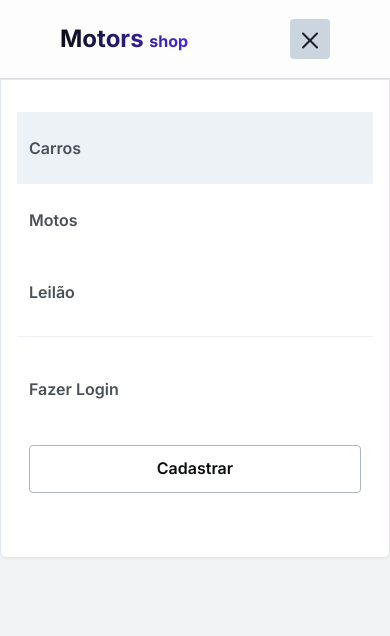
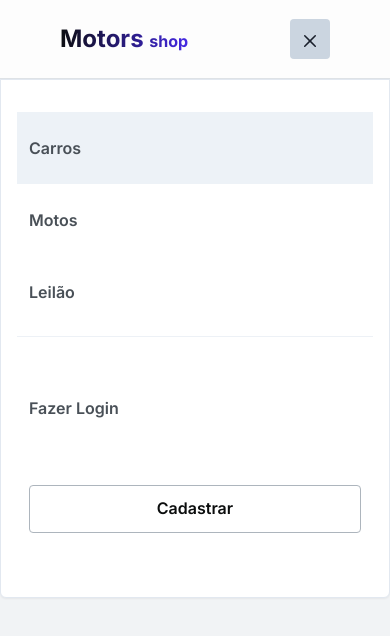
Before and after one commit to viniciusmodena/motors-shop, a React (Vite) app: page / in a window 390 px wide. Both pictures are taken after a click on the button 310 px from the left and 39 px from the top of the page. Shown: the top 636 px of the page. Built offline with nearby package versions, Linux system fonts and the light colour scheme.

Commit message:
fix: menu icon size fixed

```diff
--- a/src/components/Header/index.tsx
+++ b/src/components/Header/index.tsx
@@ -55,10 +55,11 @@ export const Header = () => {
           borderBottom="2px solid"
           borderColor={"greyScale.grey6"}
         >
+          {/* Logo */}
           <Link variant="logo">
             Motors <span style={{ fontSize: "16px" }}>shop</span>
           </Link>
-
+          {/* NavBar widescreen */}
           <Hide breakpoint="(max-width: 900px)">
             <Flex gap="44px" h="100%" alignItems="center">
               {/* NavLinks */}
@@ -165,9 +166,17 @@ export const Header = () => {
                 </Menu>
               ) : (
                 <Flex gap="44px" alignItems="center">
-                  <Link size="sm" variant={"notAuthenticated"} onClick={login}>
+                  <Button
+                    size={"lg"}
+                    bg={"transparent"}
+                    color="greyScale.grey2"
+                    justifyContent={"flex-start"}
+                    p={"0"}
+                    my={"8px"}
+                    onClick={login}
+                  >
                     Fazer Login
-                  </Link>
+                  </Button>
                   <Button
                     size="lg"
                     bg="greyScale.whiteFixed"
@@ -181,15 +190,16 @@ export const Header = () => {
               )}
             </Flex>
           </Hide>
+          {/* Menu Mobile */}
           <Show breakpoint="(max-width: 900px)">
             <Menu matchWidth={false} gutter={20}>
               {({ isOpen }) => (
                 <>
                   <MenuButton as={IconButton} bg="transparent">
                     {isOpen ? (
-                      <CloseIcon w={"16px"} h={"21px"} fontWeight={"900"} />
+                      <CloseIcon w={"12px"} h={"18px"} fontWeight={"900"} />
                     ) : (
-                      <HamburgerIcon w={"12px"} h={"18px"} fontWeight={"900"} />
+                      <HamburgerIcon w={"16px"} h={"21px"} fontWeight={"900"} />
                     )}
                   </MenuButton>
                   <MenuList
@@ -225,14 +235,6 @@ export const Header = () => {
                       Leilão
                     </MenuItem>
                     <MenuDivider />
-
-                    {/* <Flex
-                      direction={"column"}
-                      justifyContent={"center"}
-                      alignItems={"stretch"}
-                      gap={"44px"}
-                      padding={"32px 12px"}
-                    > */}
                     {authenticated ? (
                       <Flex
                         direction={"column"}
@@ -291,13 +293,24 @@ export const Header = () => {
                         gap={"44px"}
                         padding={"32px 12px"}
                       >
-                        <Link
+                        {/* <Link
                           size="sm"
                           variant={"notAuthenticated"}
                           onClick={login}
                         >
                           Fazer Login
-                        </Link>
+                        </Link> */}
+                        <Button
+                          size={"lg"}
+                          bg={"transparent"}
+                          color="greyScale.grey2"
+                          justifyContent={"flex-start"}
+                          p={"0"}
+                          my={"8px"}
+                          onClick={login}
+                        >
+                          Fazer Login
+                        </Button>
                         <Button
                           size="lg"
                           bg="greyScale.whiteFixed"
@@ -309,23 +322,6 @@ export const Header = () => {
                         </Button>
                       </Flex>
                     )}
-                    {/* <Link
-                        size="sm"
-                        variant={"notAuthenticated"}
-                        onClick={login}
-                      >
-                        Fazer Login
-                      </Link>
-                      <Button
-                        size="lg"
-                        bg="greyScale.whiteFixed"
-                        border="1.5px solid"
-                        borderColor={"greyScale.grey4"}
-                        color={"greyScale.grey0"}
-                      >
-                        Cadastrar
-                    </Button>*/}
-                    {/* </Flex> */}
                   </MenuList>
                 </>
               )}
@@ -336,3 +332,19 @@ export const Header = () => {
     </header>
   );
 };
+
+const ProductCard = () => {
+  return (
+    <>
+      <Flex>Card</Flex>
+    </>
+  );
+};
+
+const ProductCardAuction = () => {
+  return (
+    <>
+      <Flex>Card action</Flex>
+    </>
+  );
+};
```
Also changed, not shown: src/components/Header/styles.tsx (deleted).
